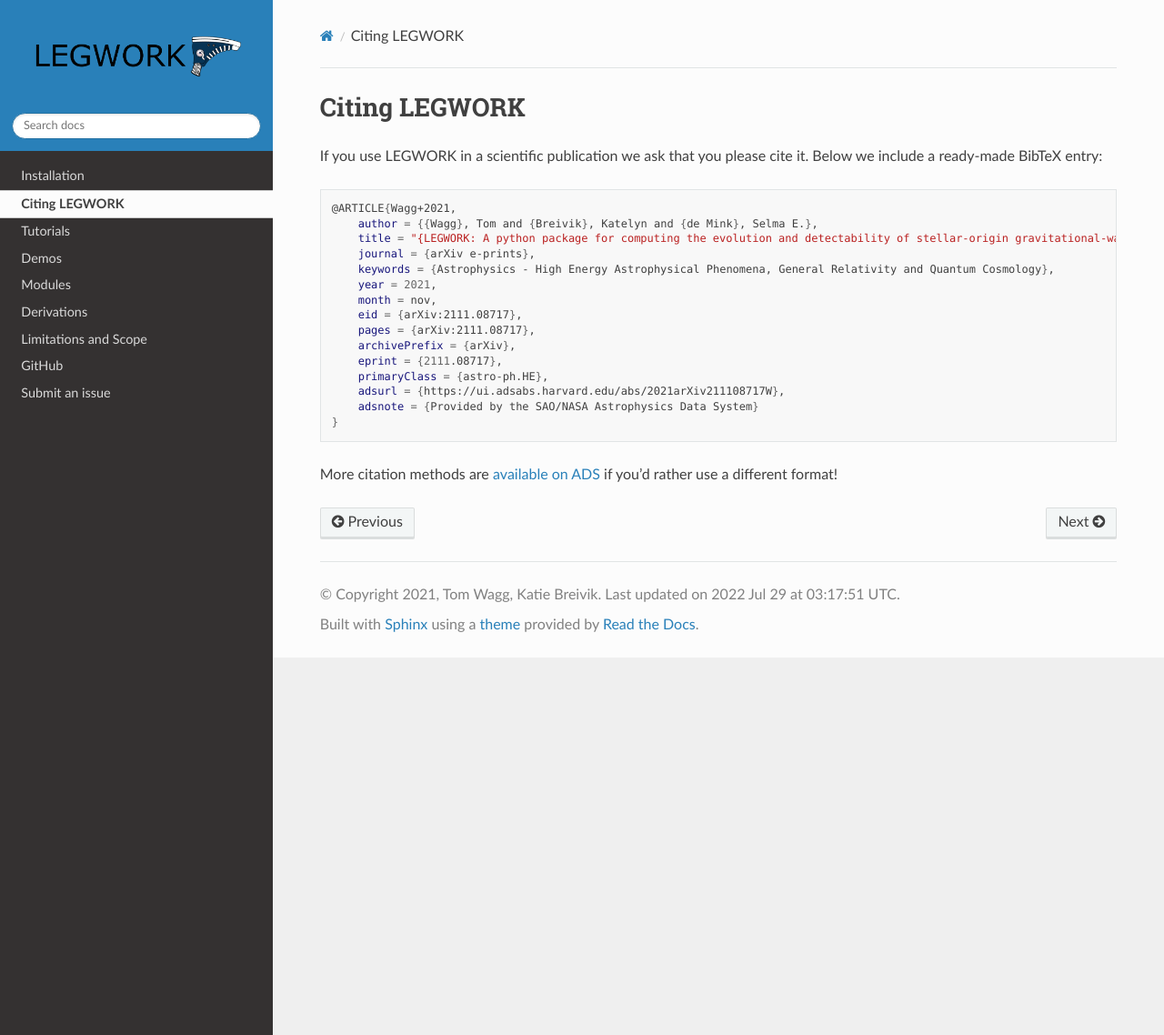
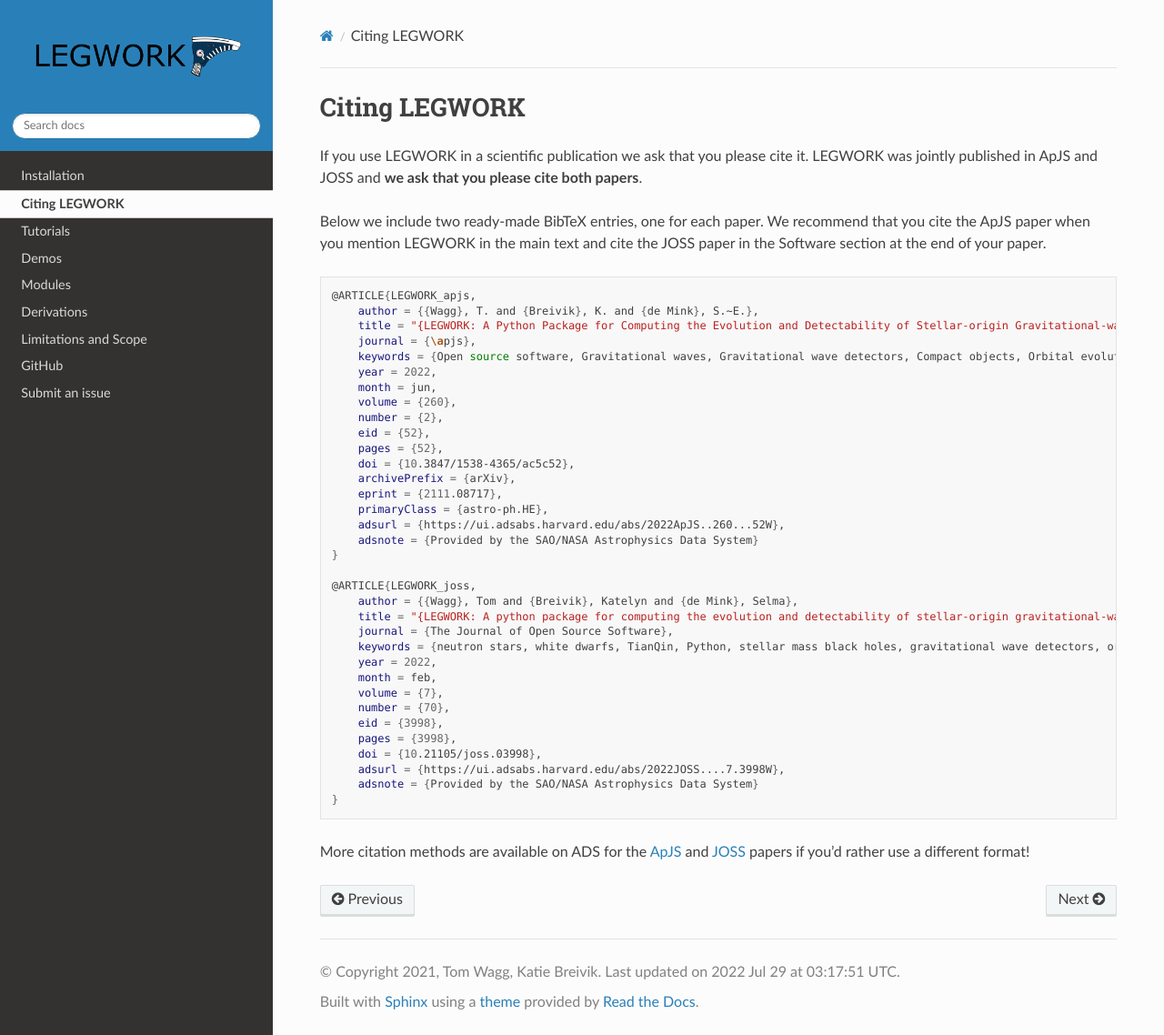
Before and after one commit to TeamLEGWORK/LEGWORK, a Sphinx documentation site: the page built from docs/cite.rst, in a window 1280 px wide and 1138 px high. Shown: the whole window at 91% size. Built offline with Sphinx 7.4.7 and the Read the Docs theme 2.0.0, drawn with Linux system fonts in a browser that asks for light colours; pages that are not in the unit, such as notebooks, are missing from menus.

Commit message:
update citation information

```diff
--- a/docs/cite.rst
+++ b/docs/cite.rst
@@ -1,25 +1,48 @@
 Citing LEGWORK
 ==============
 
-If you use LEGWORK in a scientific publication we ask that you please cite it. Below we include a ready-made
-BibTeX entry:
+If you use LEGWORK in a scientific publication we ask that you please cite it. LEGWORK was jointly published in ApJS and JOSS
+and **we ask that you please cite both papers**.
+
+Below we include two ready-made BibTeX entries, one for each paper. We recommend that you cite the ApJS paper
+when you mention LEGWORK in the main text and cite the JOSS paper in the Software section at the end of your paper.
 
 .. code-block:: bash
 
-    @ARTICLE{Wagg+2021,
-        author = {{Wagg}, Tom and {Breivik}, Katelyn and {de Mink}, Selma E.},
-        title = "{LEGWORK: A python package for computing the evolution and detectability of stellar-origin gravitational-wave sources with space-based detectors}",
-        journal = {arXiv e-prints},
-        keywords = {Astrophysics - High Energy Astrophysical Phenomena, General Relativity and Quantum Cosmology},
-        year = 2021,
-        month = nov,
-        eid = {arXiv:2111.08717},
-        pages = {arXiv:2111.08717},
+    @ARTICLE{LEGWORK_apjs,
+        author = {{Wagg}, T. and {Breivik}, K. and {de Mink}, S.~E.},
+        title = "{LEGWORK: A Python Package for Computing the Evolution and Detectability of Stellar-origin Gravitational-wave Sources with Space-based Detectors}",
+        journal = {\apjs},
+        keywords = {Open source software, Gravitational waves, Gravitational wave detectors, Compact objects, Orbital evolution, White dwarf stars, Neutron stars, Stellar mass black holes, 1866, 678, 676, 288, 1178, 1799, 1108, 1611, Astrophysics - High Energy Astrophysical Phenomena, General Relativity and Quantum Cosmology},
+        year = 2022,
+        month = jun,
+        volume = {260},
+        number = {2},
+        eid = {52},
+        pages = {52},
+        doi = {10.3847/1538-4365/ac5c52},
         archivePrefix = {arXiv},
         eprint = {2111.08717},
         primaryClass = {astro-ph.HE},
-        adsurl = {https://ui.adsabs.harvard.edu/abs/2021arXiv211108717W},
+        adsurl = {https://ui.adsabs.harvard.edu/abs/2022ApJS..260...52W},
         adsnote = {Provided by the SAO/NASA Astrophysics Data System}
     }
 
-More citation methods are `available on ADS <https://ui.adsabs.harvard.edu/abs/2021arXiv211108717W/exportcitation>`__ if you'd rather use a different format!
+    @ARTICLE{LEGWORK_joss,
+        author = {{Wagg}, Tom and {Breivik}, Katelyn and {de Mink}, Selma},
+        title = "{LEGWORK: A python package for computing the evolution and detectability of stellar-origin gravitational-wave sources with space-based detectors}",
+        journal = {The Journal of Open Source Software},
+        keywords = {neutron stars, white dwarfs, TianQin, Python, stellar mass black holes, gravitational wave detectors, orbital evolution, compact objects, gravitational waves, LISA, astronomy},
+        year = 2022,
+        month = feb,
+        volume = {7},
+        number = {70},
+        eid = {3998},
+        pages = {3998},
+        doi = {10.21105/joss.03998},
+        adsurl = {https://ui.adsabs.harvard.edu/abs/2022JOSS....7.3998W},
+        adsnote = {Provided by the SAO/NASA Astrophysics Data System}
+    }
+
+More citation methods are available on ADS for the `ApJS <https://ui.adsabs.harvard.edu/abs/2022ApJS..260...52W/exportcitation>`__
+and `JOSS <https://ui.adsabs.harvard.edu/abs/2022JOSS....7.3998W/exportcitation>`__ papers if you'd rather use a different format!
```
